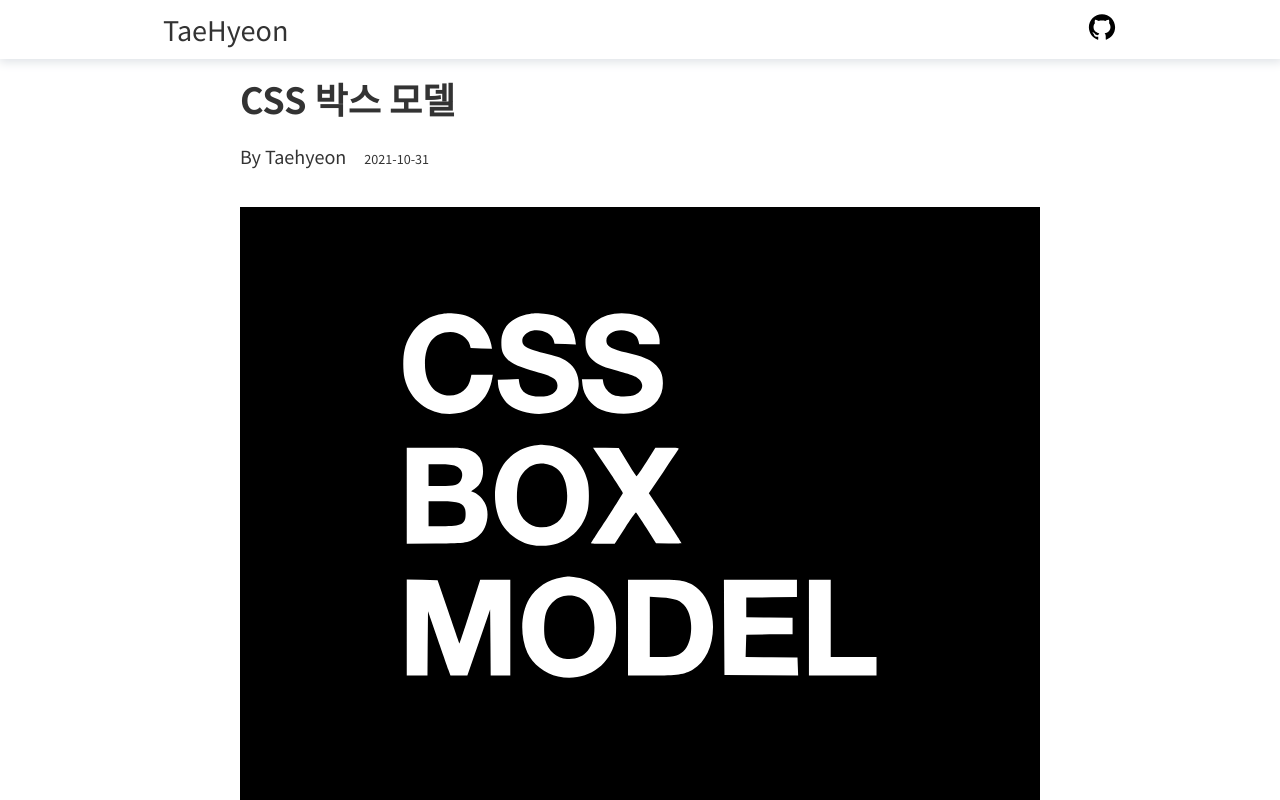
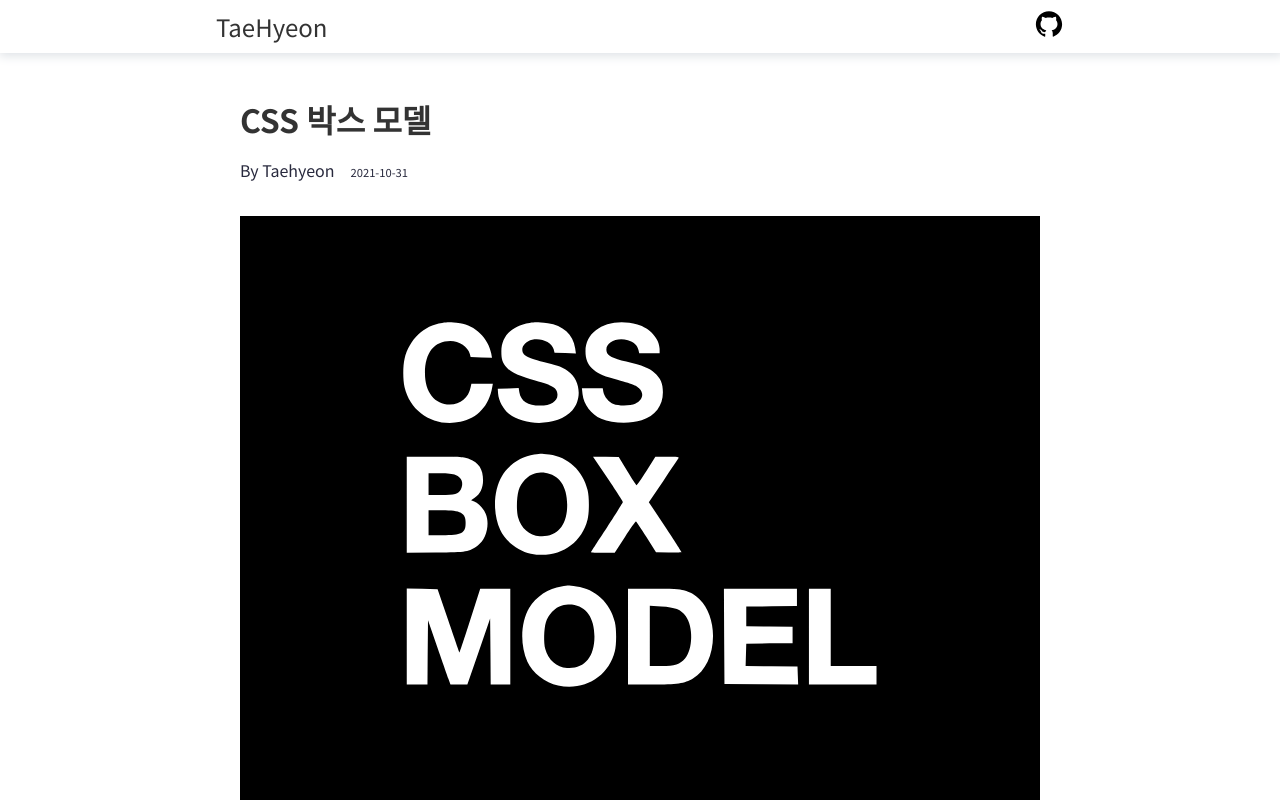
Before and after one commit to th2205/my-blog, a Next.js app: page /posts/css-box-model in a window 1280 px wide. Shown: the top 800 px of the page. Built offline with nearby package versions, Linux system fonts and the light colour scheme.

Commit message:
style: Post

```diff
--- a/components/Post.module.scss
+++ b/components/Post.module.scss
@@ -1,10 +1,12 @@
 @import "../styles/colors.scss";
+@import "../styles/animations.scss";
 
 .ui-post-layout {
   width: 100%;
   max-width: 800px;
   margin: 0 auto;
-  padding-top: 4rem;
+  padding-top: 6rem;
+  animation: fadein 0.3s linear;
 
   @media (max-width: 800px) {
     padding: 4rem 1rem 0 1rem;
--- a/components/Text.module.scss
+++ b/components/Text.module.scss
@@ -10,7 +10,8 @@
   }
 
   &--secondary {
-    color: $font-black;
+    // color: $font-black;
+    color: $color-dark1;
   }
 
   &--tertiary {
--- /dev/null
+++ b/styles/animations.scss
@@ -0,0 +1,8 @@
+@keyframes fadein {
+  from {
+    opacity: 0;
+  }
+  to {
+    opacity: 1;
+  }
+}
--- a/styles/colors.scss
+++ b/styles/colors.scss
@@ -1,4 +1,5 @@
 $font-black: #333;
+$color-dark1: #28293d;
 $font-gray: #abacb8;
 $background-white: #ffffff;
 $font-blue: rgba(102, 152, 250, 1);
--- a/styles/global.scss
+++ b/styles/global.scss
@@ -8,21 +8,7 @@
   font-family: "Noto Sans KR", "Roboto", -apple-system, BlinkMacSystemFont,
     Segoe UI, Roboto, Oxygen, Ubuntu, Cantarell, Fira Sans, Droid Sans,
     Helvetica Neue, sans-serif;
-  font-size: 18px;
-}
-
-a {
-  color: #0070f3;
-  text-decoration: none;
-}
-
-a:hover {
-  text-decoration: underline;
-}
-
-img {
-  max-width: 100%;
-  display: block;
+  font-size: 16px;
 }
 
 @media (max-width: 767px) {
```
